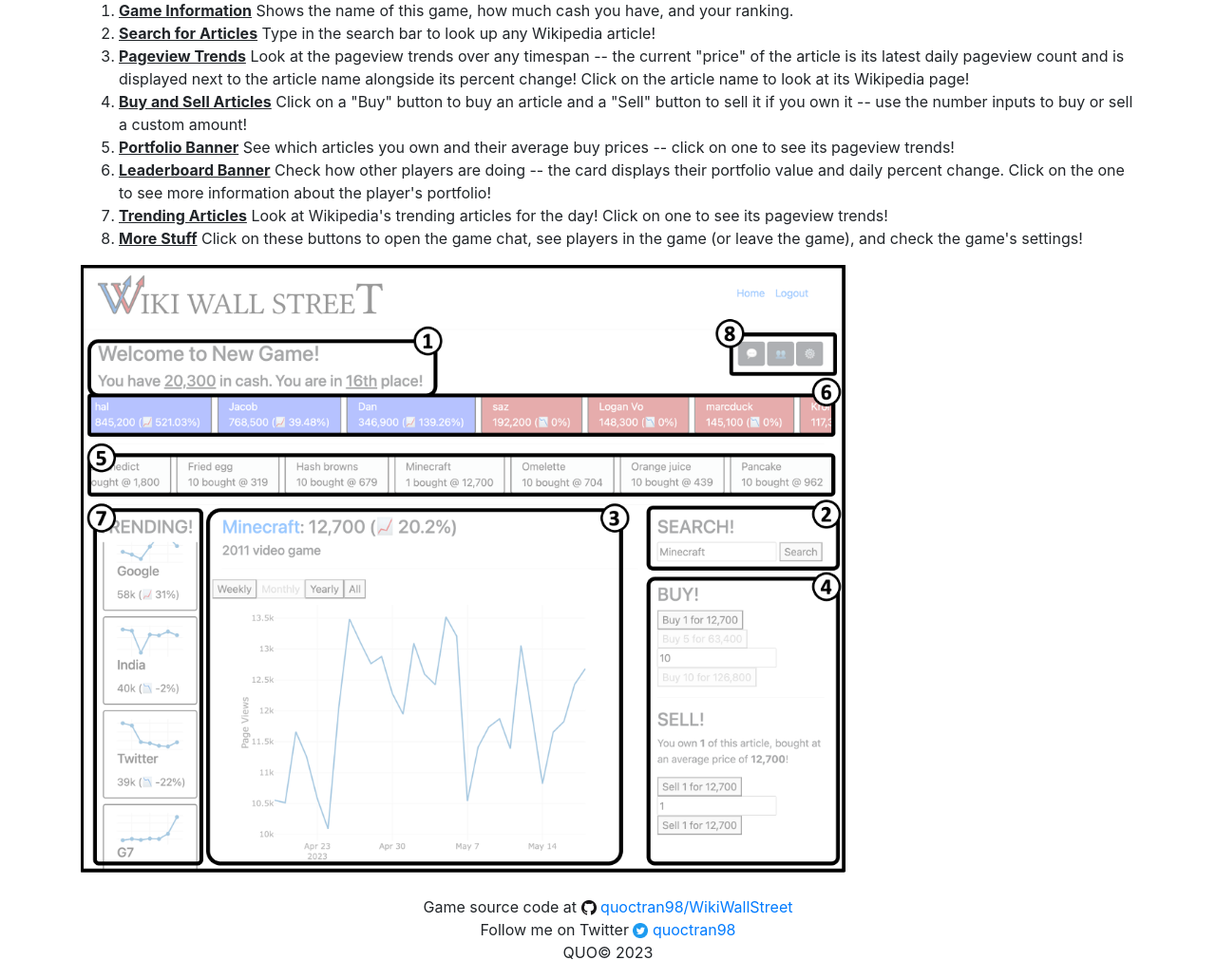
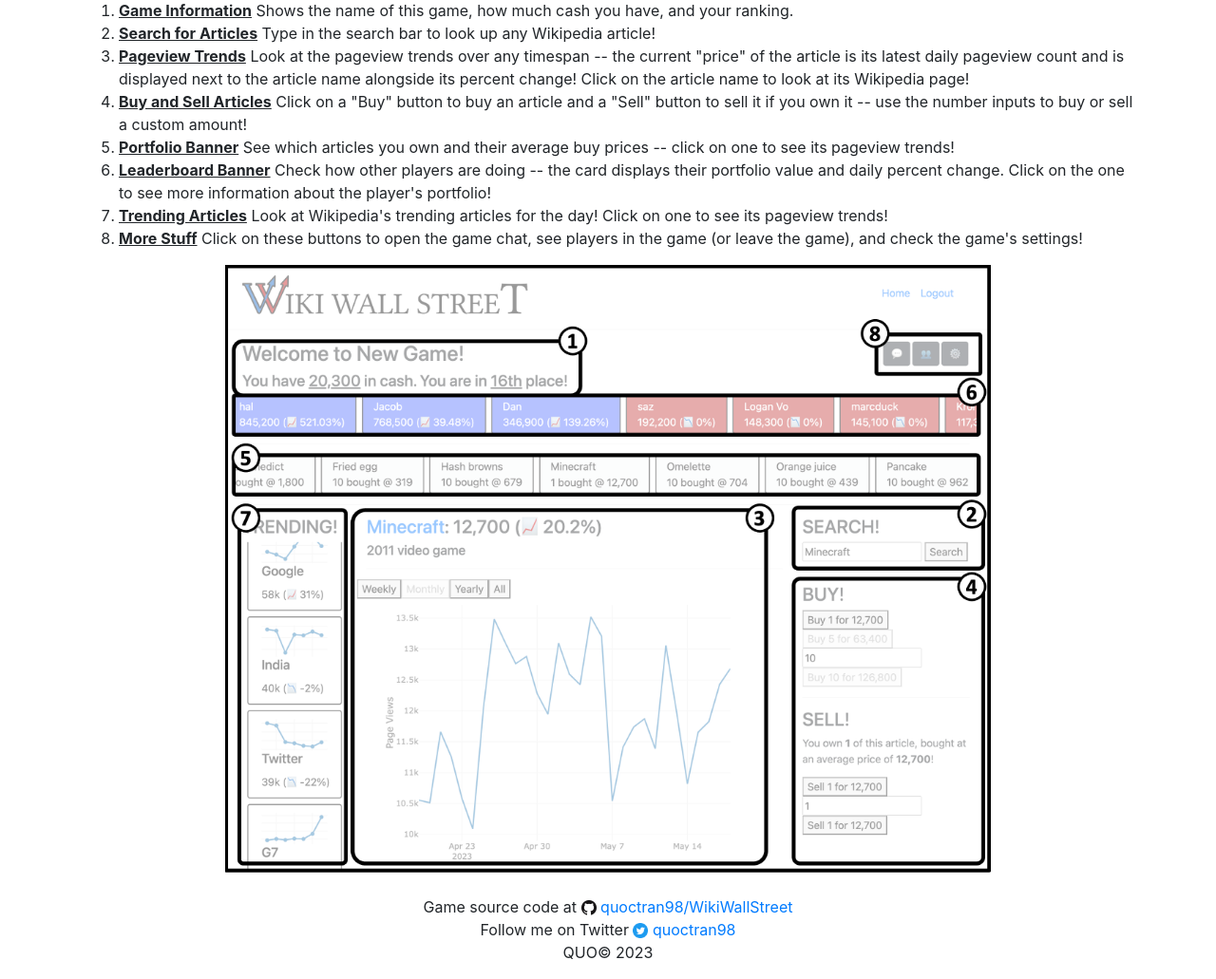
Before and after one commit to quoctran98/Wiki-Wall-Street, a Flask app: page / in a window 1280 px wide. Shown: the part 755-1786 px from the top of the page at 95% size. Run offline with Flask 2, Linux system fonts and the light colour scheme; parts of the project's set-up code (start-up, migrations or seed data) failed here and were passed over; some libraries are stand-ins or nearby versions.

Commit message:
Centered image

```diff
--- a/server/templates/index.html
+++ b/server/templates/index.html
@@ -142,9 +142,7 @@
   </li>
 </ol>
 
-
-<img style="max-width: 100%; max-height: 80vh;" src="{{url_for('static', filename='img/tutorial/tutorial-main.png')}}" alt="Tutorial Image">
-
+<img style="max-width: 100%; max-height: 80vh;display: block; margin-left: auto; margin-right: auto;" src="{{url_for('static', filename='img/tutorial/tutorial-main.png')}}" alt="Tutorial Image">
 
 </div>
 
--- a/server/templates/invite.html
+++ b/server/templates/invite.html
@@ -73,9 +73,7 @@
   </li>
 </ol>
 
-
-<img style="max-width: 100%; max-height: 80vh;" src="{{url_for('static', filename='img/tutorial/tutorial-main.png')}}" alt="Tutorial Image">
-
+<img style="max-width: 100%; max-height: 80vh;display: block; margin-left: auto; margin-right: auto;" src="{{url_for('static', filename='img/tutorial/tutorial-main.png')}}" alt="Tutorial Image">
 
 </div>
 
```
